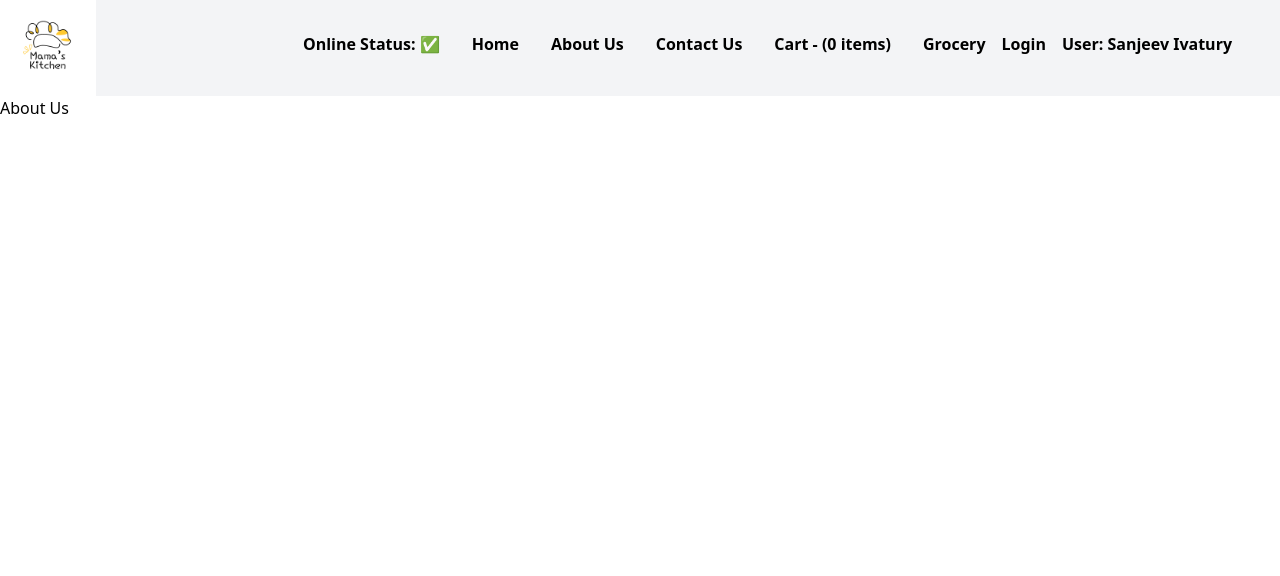
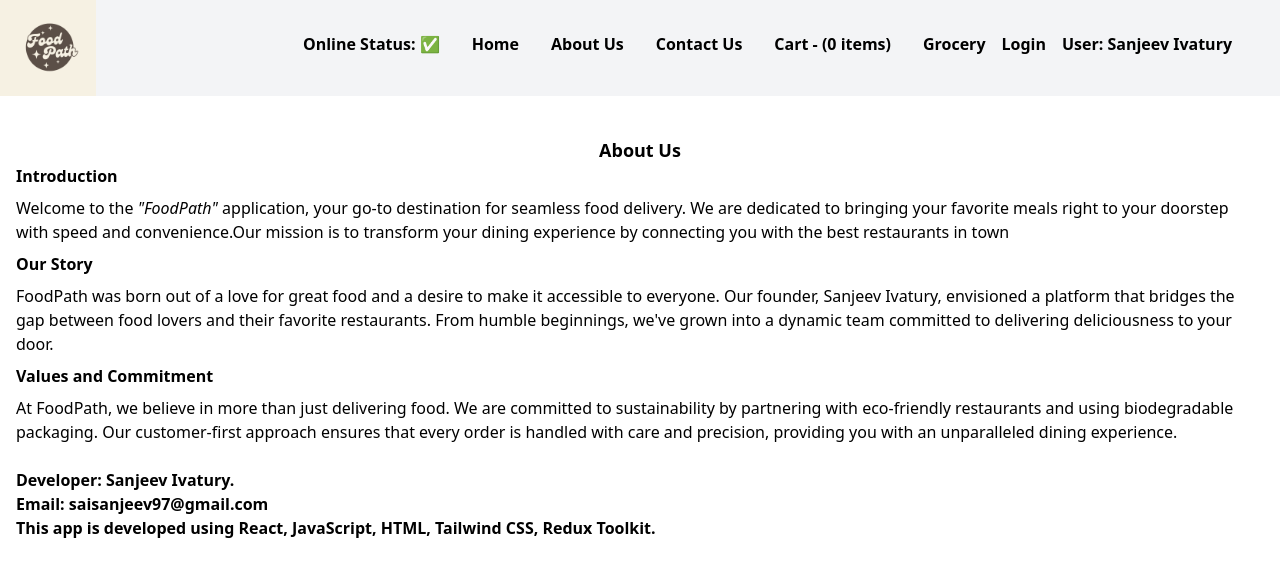
Before and after one commit to Sanjeev501/foodpath, a React (Vite) app: page /about in a window 1280 px wide. Shown: the top 576 px of the page. Built offline with nearby package versions, Linux system fonts and the light colour scheme.

Commit message:
added logo and other changes

```diff
--- a/src/components/About.js
+++ b/src/components/About.js
@@ -11,7 +11,41 @@ class About extends React.Component {
   render() {
     return (
       <div>
-        <h3>About Us</h3>
+        <div className="pt-10 text-center">
+          <h3 className="font-bold text-lg">About Us</h3>
+        </div>
+        <div className="px-4">
+          <h3 className="font-bold">Introduction</h3>
+          <p className="pt-2">
+            Welcome to the <span className="italic">"FoodPath"</span>{" "}
+            application, your go-to destination for seamless food delivery. We
+            are dedicated to bringing your favorite meals right to your doorstep
+            with speed and convenience.Our mission is to transform your dining
+            experience by connecting you with the best restaurants in town
+          </p>
+          <h3 className="pt-2 font-bold">Our Story</h3>
+          <p className="pt-2">
+            FoodPath was born out of a love for great food and a desire to make
+            it accessible to everyone. Our founder, Sanjeev Ivatury, envisioned
+            a platform that bridges the gap between food lovers and their
+            favorite restaurants. From humble beginnings, we've grown into a
+            dynamic team committed to delivering deliciousness to your door.
+          </p>
+          <h3 className="pt-2 font-bold">Values and Commitment </h3>
+          <p className="pt-2">
+            At FoodPath, we believe in more than just delivering food. We are
+            committed to sustainability by partnering with eco-friendly
+            restaurants and using biodegradable packaging. Our customer-first
+            approach ensures that every order is handled with care and
+            precision, providing you with an unparalleled dining experience.
+          </p>
+          <h3 className="pt-6 font-semibold">Developer: Sanjeev Ivatury.</h3>
+          <h3 className="font-semibold">Email: saisanjeev97@gmail.com</h3>
+          <h3 className="font-semibold">
+            This app is developed using React, JavaScript, HTML, Tailwind CSS,
+            Redux Toolkit.
+          </h3>
+        </div>
       </div>
     );
   }
--- a/src/components/ContactUs.js
+++ b/src/components/ContactUs.js
@@ -1,7 +1,23 @@
 const ContactUs = () => {
   return (
     <div>
-      <h1>Contact Us</h1>
+      <div className="pt-10 text-center">
+        <h3 className="font-bold text-lg">Contact Us</h3>
+      </div>
+      <div className="px-4">
+        <h3 className="pt-6 font-semibold">Developer: Sanjeev Ivatury.</h3>
+        <h3 className="font-semibold">
+          For any queries, mail us at: saisanjeev97@gmail.com
+        </h3>
+        <h3 className="font-semibold">
+          Our Operational Address is: Hyderabad, Telangana-500050
+        </h3>
+
+        <h3 className="font-semibold">
+          This app is developed using React, JavaScript, HTML, Tailwind CSS,
+          Redux Toolkit.
+        </h3>
+      </div>
     </div>
   );
 };
--- a/src/components/Grocery.js
+++ b/src/components/Grocery.js
@@ -1,5 +1,9 @@
 const Grocery = () => {
-  return <div>Our Grocery Store will be opening soon!</div>;
+  return (
+    <div className="pt-10 text-center">
+      Our Grocery Store will be opening soon!
+    </div>
+  );
 };
 
 export default Grocery;
--- a/src/components/Header.js
+++ b/src/components/Header.js
@@ -14,7 +14,7 @@ const Header = () => {
   return (
     <div className="flex justify-between bg-gray-100">
       <Link className="w-24" to="/">
-        <img className="logo" src={require("../../RestroLogo.png")} />
+        <img className="logo" src={require("../../Food.png")} />
       </Link>
       <div className="text-base font-semibold">
         <ul className="flex p-4 m-4">
```
Also changed, not shown: Food.png (added), RestroLogo.png (deleted).
